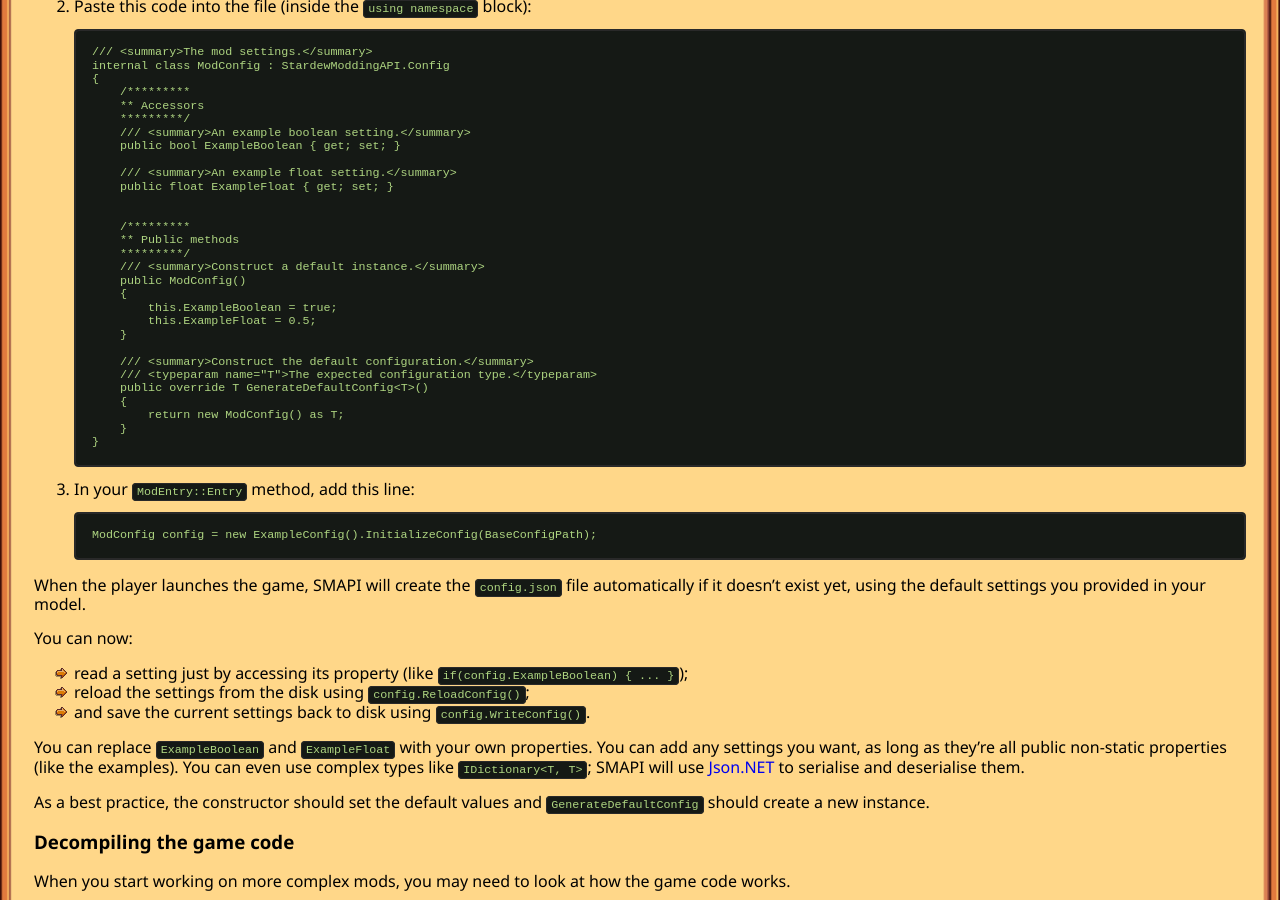
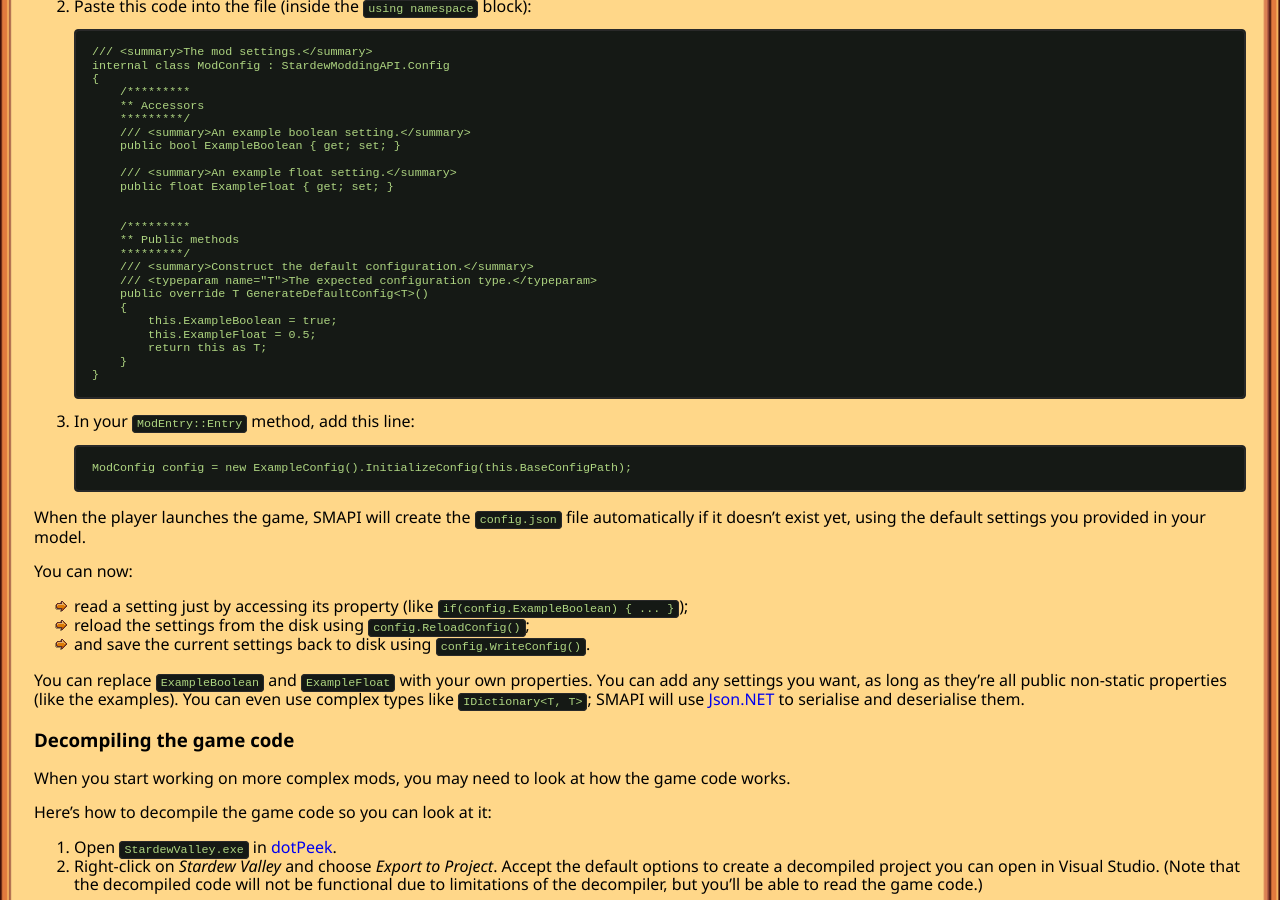
Before and after one commit to Pathoschild/canimod.github.io, a Jekyll site: the page built from guides/creating-a-smapi-mod-1.0.md, in a window 1280 px wide and 900 px high, scrolled down 7070 px. Built offline with Jekyll 4.4.1, drawn with Linux system fonts in a browser that asks for light colours; nearby versions of some CDN libraries.

Commit message:
simplify config instructions, tweak repetitive Linux/Mac warning

````diff
--- a/guides/creating-a-smapi-mod-1.0.md
+++ b/guides/creating-a-smapi-mod-1.0.md
@@ -339,18 +339,13 @@ updating it. Here's how to set it up:
        /*********
        ** Public methods
        *********/
-       /// <summary>Construct a default instance.</summary>
-       public ModConfig()
-       {
-           this.ExampleBoolean = true;
-           this.ExampleFloat = 0.5;
-       }
-
        /// <summary>Construct the default configuration.</summary>
        /// <typeparam name="T">The expected configuration type.</typeparam>
        public override T GenerateDefaultConfig<T>()
        {
-           return new ModConfig() as T;
+           this.ExampleBoolean = true;
+           this.ExampleFloat = 0.5;
+           return this as T;
        }
    }
    ```
@@ -358,7 +353,7 @@ updating it. Here's how to set it up:
 3. In your `ModEntry::Entry` method, add this line:
 
    ```
-   ModConfig config = new ExampleConfig().InitializeConfig(BaseConfigPath);
+   ModConfig config = new ExampleConfig().InitializeConfig(this.BaseConfigPath);
    ```
 
 When the player launches the game, SMAPI will create the `config.json` file automatically if it
@@ -374,9 +369,6 @@ You can replace `ExampleBoolean` and `ExampleFloat` with your own properties. Yo
 settings you want, as long as they're all public non-static properties (like the examples). You can
 even use complex types like `IDictionary<T, T>`; SMAPI will use [Json.NET](http://www.newtonsoft.com/json)
 to serialise and deserialise them.
-
-As a best practice, the constructor should set the default values and `GenerateDefaultConfig`
-should create a new instance.
 
 ### Decompiling the game code
 When you start working on more complex mods, you may need to look at how the game code works.
````
Also changed, not shown: guides/creating-a-smapi-mod.md (+4 -12 lines), guides/using-mods-1.0.md (+3 -3 lines), guides/using-mods.md (+3 -3 lines).
